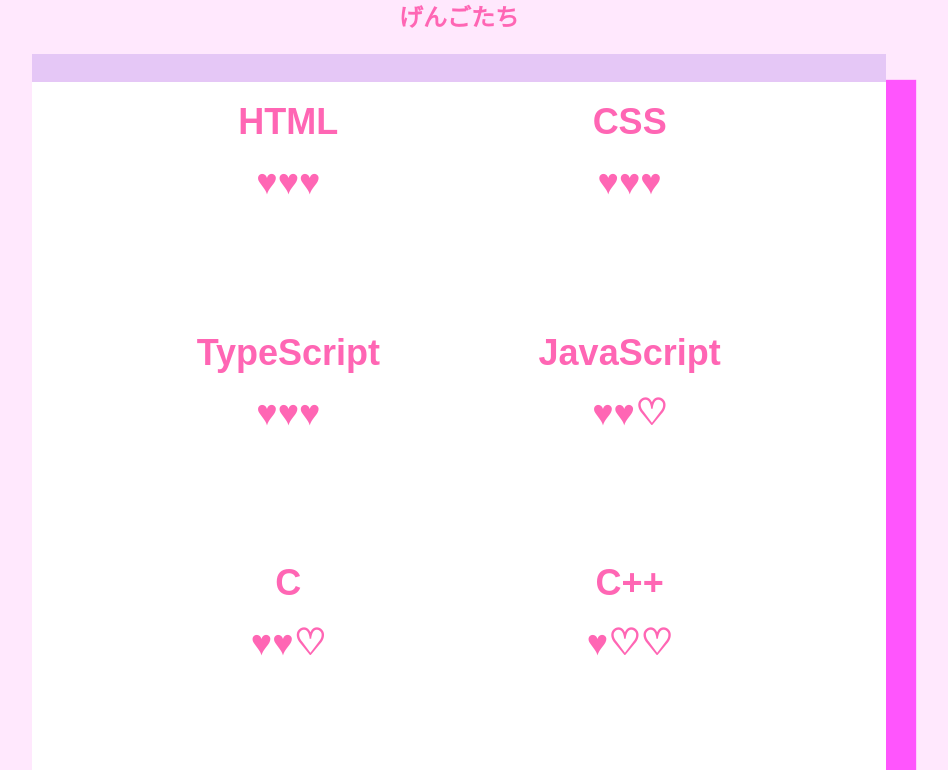
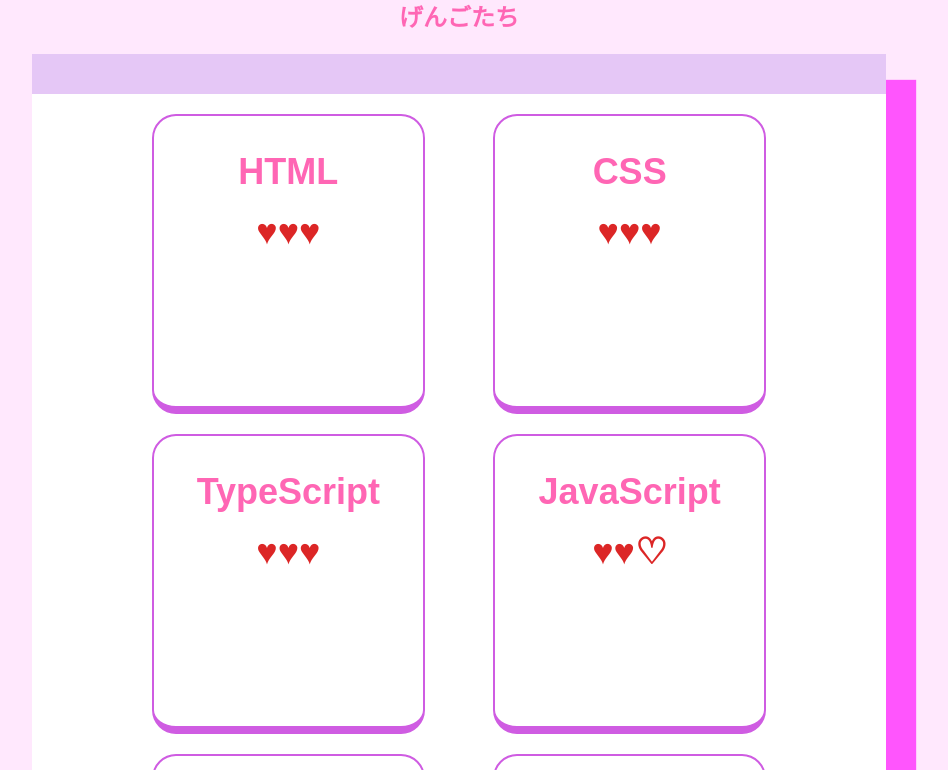
Before and after one commit to yama-chiiii/portfolio, a Next.js app: page / in a window 1280 px wide. Shown: the part 3450-4220 px from the top of the page, without its empty margins (181-1129 px from the left). Built offline with nearby package versions, Linux system fonts and the light colour scheme; a web font is replaced by a local one.

Commit message:
コンポーネントの修正

```diff
--- a/src/app/page.tsx
+++ b/src/app/page.tsx
@@ -90,17 +90,22 @@ export default function Home() {
                     {/* げんご */}
                     <div className="w-full h-36" />
                     <Title title="language" subTitle="げんごたち" />
-                    <div className="w-full h-720 my-20 flex flex-col items-center bg-white font-Dot font-extrabold text-2xl shadow-pink">
+                    <div className="w-full h-900 my-20 flex flex-col items-center bg-white font-Dot font-extrabold text-2xl shadow-pink">
                         <div className="w-full h-40 bg-light-purple" />
-                        <div className="w-4/5 h-300 mt-20 flex justify-between ">
+                        {/* <div className="w-4/5 h-300 flex flex-col items-center pt-36 w-2/5 rounded-3xl border-t-2 border-r-2 border-l-2 border-b-8 border-purple-pink text-4xl text-red-pink">
+                            <div>HTML</div>
+                            <div className="mt-20 text-red-600">♥♥♥</div>
+                        </div> */}
+                        <div className="w-4/5 min-h-screen">
+                            <div className="w-full h-300 mt-20 flex justify-between ">
                                 <Language language="HTML" heart="♥♥♥"></Language>
                                 <Language language="CSS" heart="♥♥♥"></Language>
                             </div>
-                        <div className="w-4/5 h-300 mt-20 flex justify-between ">
+                            <div className="w-full h-300 mt-20 flex justify-between ">
                                 <Language language="TypeScript" heart="♥♥♥"></Language>
                                 <Language language="JavaScript" heart="♥♥♡"></Language>
                             </div>
-                        <div className="w-4/5 h-300 mt-20 flex justify-between ">
+                            <div className="w-full h-300 mt-20 flex justify-between ">
                                 <Language language="C" heart="♥♥♡"></Language>
                                 <Language language="C++" heart="♥♡♡"></Language>
                             </div>
@@ -108,5 +113,6 @@ export default function Home() {
                     </div>
                 </div>
             </div>
+        </div>
     );
 }
--- a/src/component/language.tsx
+++ b/src/component/language.tsx
@@ -5,8 +5,8 @@ type Language = {
 
 export const Language: React.FC<Language> = ({ language, heart }) => {
     return (
-        <div className="w-4/5 flex justify-center">
-            <div className="w-4/5 h-200 flex flex-col items-center pt-36 w-2/5 rounded-3xl border-t-2 border-r-2 border-l-2 border-b-8 border-purple-pink text-4xl text-red-pink">
+        <div className="w-full flex justify-center">
+            <div className="w-4/5 h-200 flex flex-col items-center pt-36 rounded-3xl border-t-2 border-r-2 border-l-2 border-b-8 border-purple-pink text-4xl text-red-pink">
                 <div>{language}</div>
                 <div className="mt-20 text-red-600">{heart}</div>
             </div>
```
Lines whose indentation alone changed are shown as unchanged.
